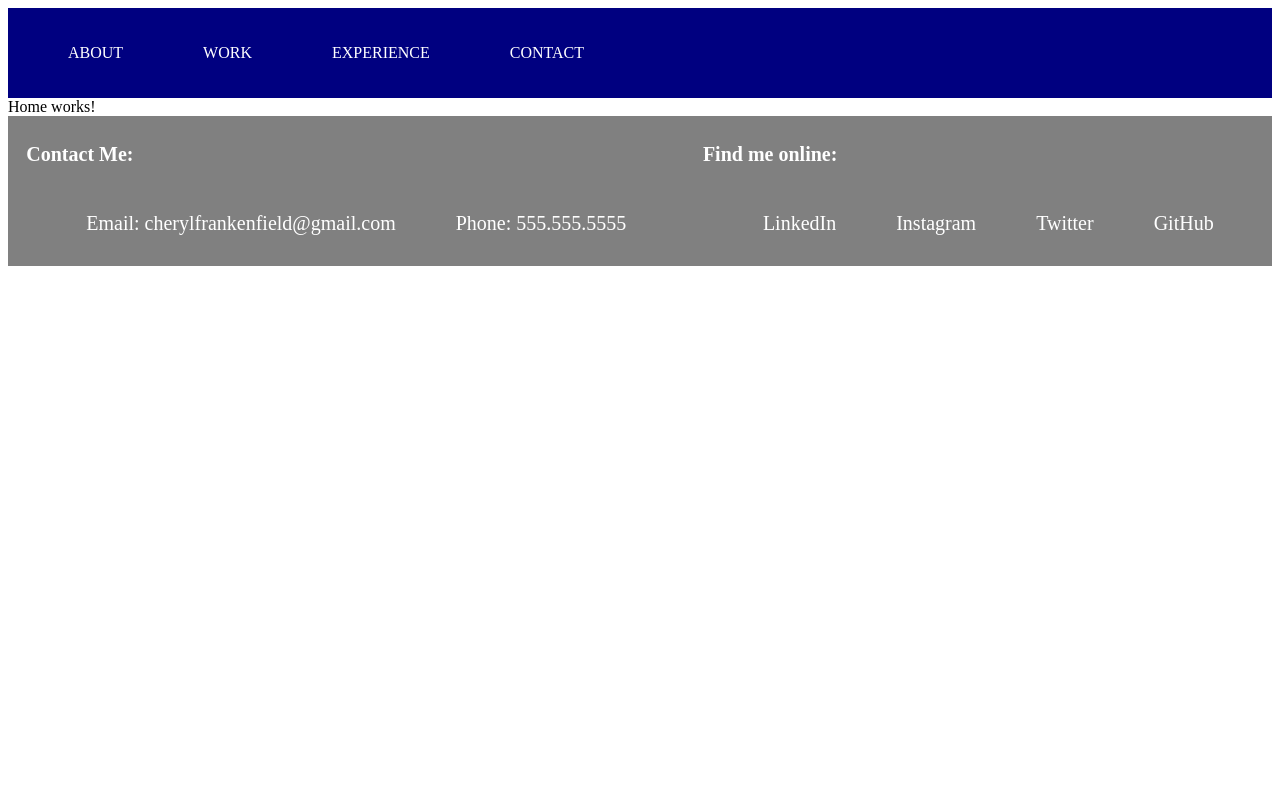
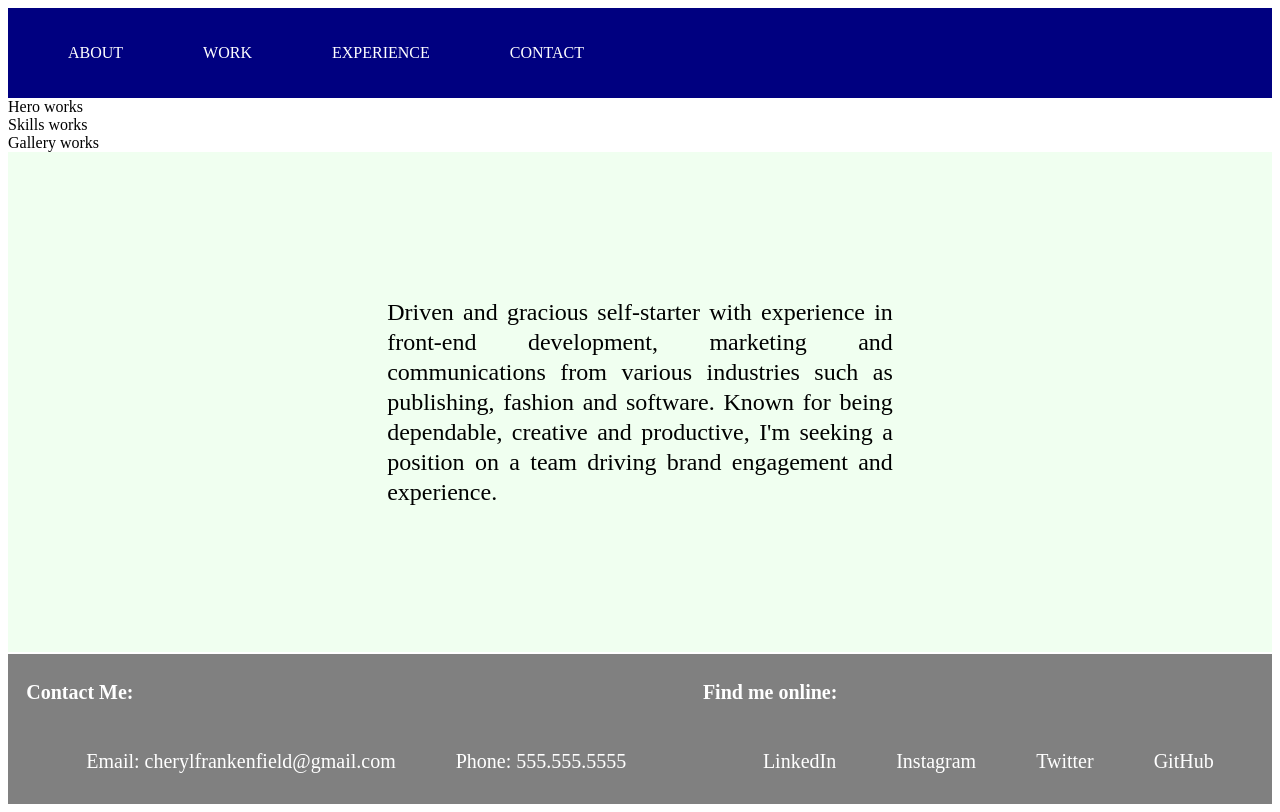
Before and after one commit to CherylFrankenfield/react-portfolio, a React app: page /#/ in a window 1280 px wide. Built offline with nearby package versions, Linux system fonts and the light colour scheme.

Commit message:
Add Hero, Skills, Gallery and Bio components and styles to Bio

```diff
--- /dev/null
+++ b/src/components/Bio.jsx
@@ -0,0 +1,35 @@
+import React from 'react';
+
+const bio = {
+  display: 'flex',
+  justifyContent: 'space-around',
+  backgroundColor: 'honeydew',
+  width: '100%',
+  height: '500px',
+  borderBottom: '2px solid white'
+};
+
+const paragraph = {
+  alignSelf: 'center',
+  margin: '20px',
+  textAlign: 'justify',
+  fontFamily: 'abril_fatfaceregular',
+  fontSize: '1.5em',
+  flexBasis: '40%',
+  lineHeight: '30px',
+};
+
+function Bio() {
+  return(
+    <div style={bio}>
+      <p style={paragraph}>Driven and gracious self-starter with experience in front-end development, marketing and communications from various industries such as publishing, fashion and
+      software. Known for being dependable, creative and productive, I'm seeking a
+      position on a team driving brand engagement and experience.</p>
+    </div>
+  );
+}
+
+export default Bio;
+
+
+// <img src="img/work-photo.jpg" alt="image of myself at work">
--- /dev/null
+++ b/src/components/Gallery.jsx
@@ -0,0 +1,11 @@
+import React from 'react';
+
+function Gallery() {
+  return(
+    <div>
+      Gallery works
+    </div>
+  );
+}
+
+export default Gallery;
--- /dev/null
+++ b/src/components/Hero.jsx
@@ -0,0 +1,11 @@
+import React from 'react';
+
+function Hero() {
+  return(
+    <div>
+      Hero works
+    </div>
+  );
+}
+
+export default Hero;
--- a/src/components/Home.jsx
+++ b/src/components/Home.jsx
@@ -1,9 +1,16 @@
 import React from 'react';
+import Hero from './Hero';
+import Skills from './Skills';
+import Gallery from './Gallery';
+import Bio from './Bio';
 
 function Home() {
   return(
     <div>
-      Home works!
+      <Hero />
+      <Skills />
+      <Gallery />
+      <Bio />
     </div>
   );
 }
--- /dev/null
+++ b/src/components/Skills.jsx
@@ -0,0 +1,11 @@
+import React from 'react';
+
+function Skills() {
+  return(
+    <div>
+      Skills works
+    </div>
+  );
+}
+
+export default Skills;
```
